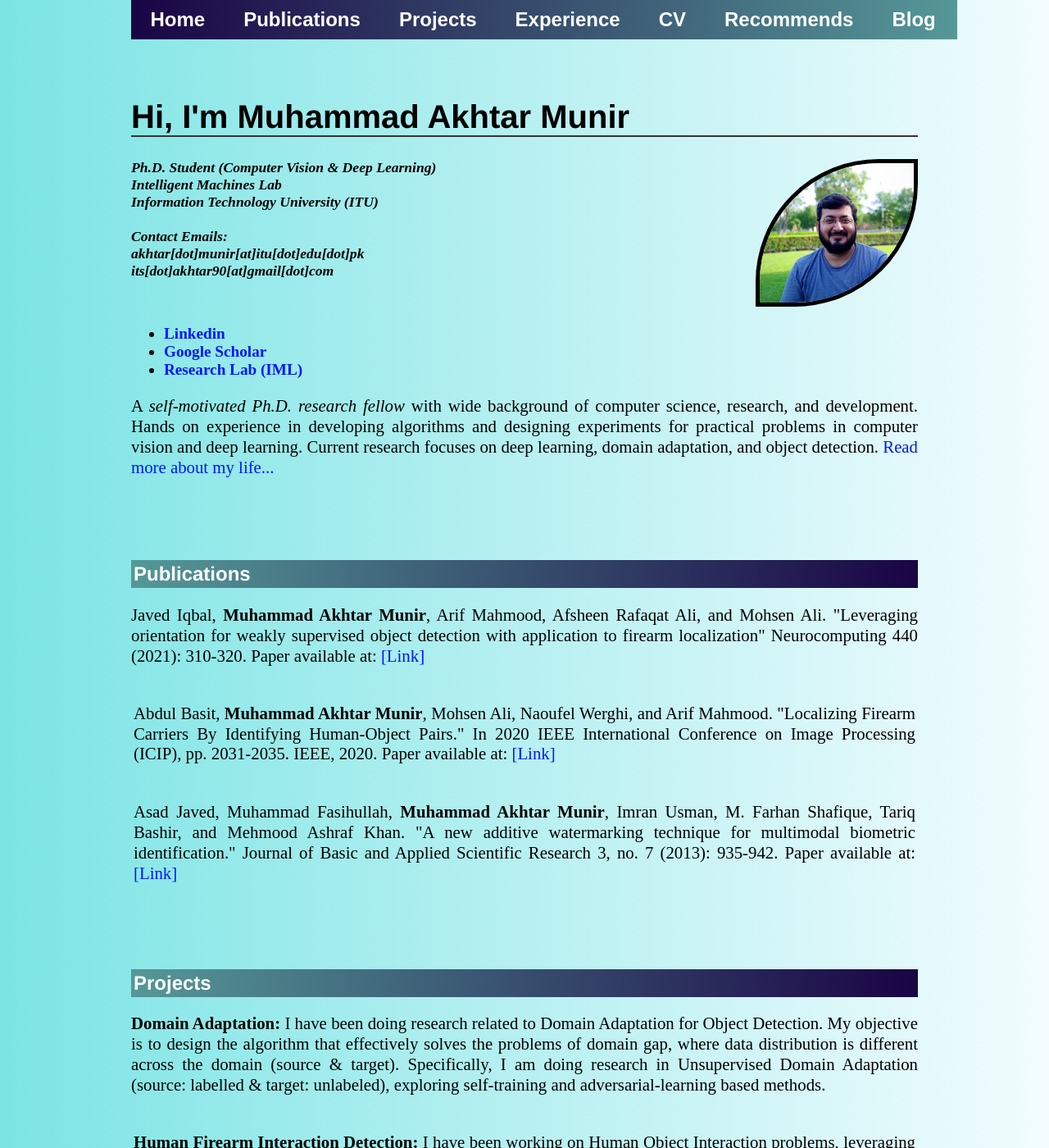
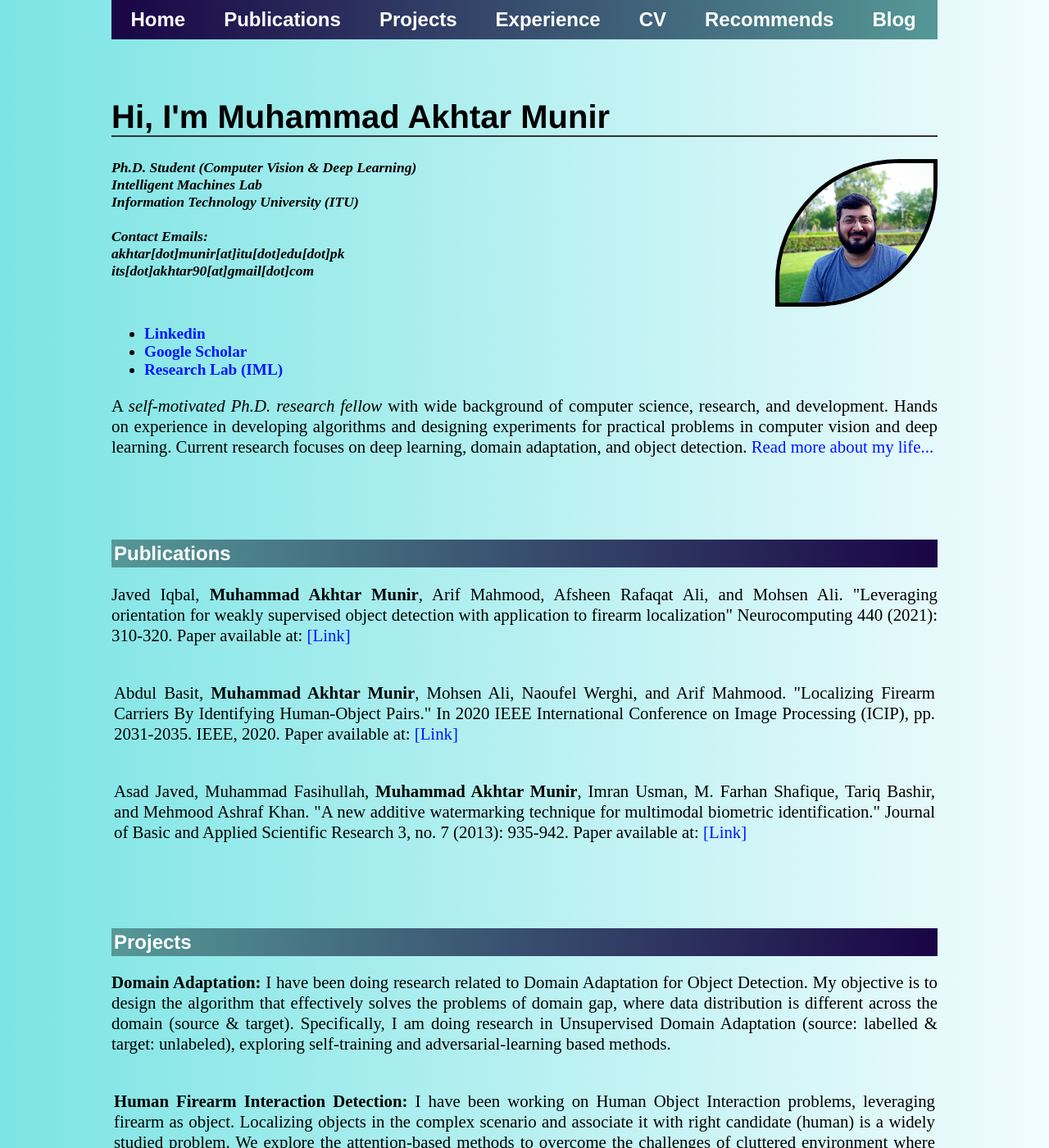
Before and after one commit to akhtarvision/akhtarvision.github.io, a Jekyll site: the page built from index.html, in a window 1280 px wide and 1400 px high. Shown: the whole window at 82% size. Built offline with Jekyll 4.4.1, drawn with Linux system fonts in a browser that asks for light colours.

Commit message:
Update main.css

```diff
--- a/css/main.css
+++ b/css/main.css
@@ -1,6 +1,6 @@
 body {
     margin: 60px auto;
-    width: 75%;
+    width: 63rem;
 /*     background-color: #000; */
 /*     background-color: gr; */
 background-image: linear-gradient(to right, #7CE4E4, #f2fcfe);
@@ -95,7 +95,7 @@ address {
 
   position: fixed; /* Set the navbar to fixed position */
   top: 0; /* Position the navbar at the top of the page */
-  width: 63em; /* Full width */
+  width: 63rem; /* Full width */
 }
 
 /* Links inside the navbar */
```
